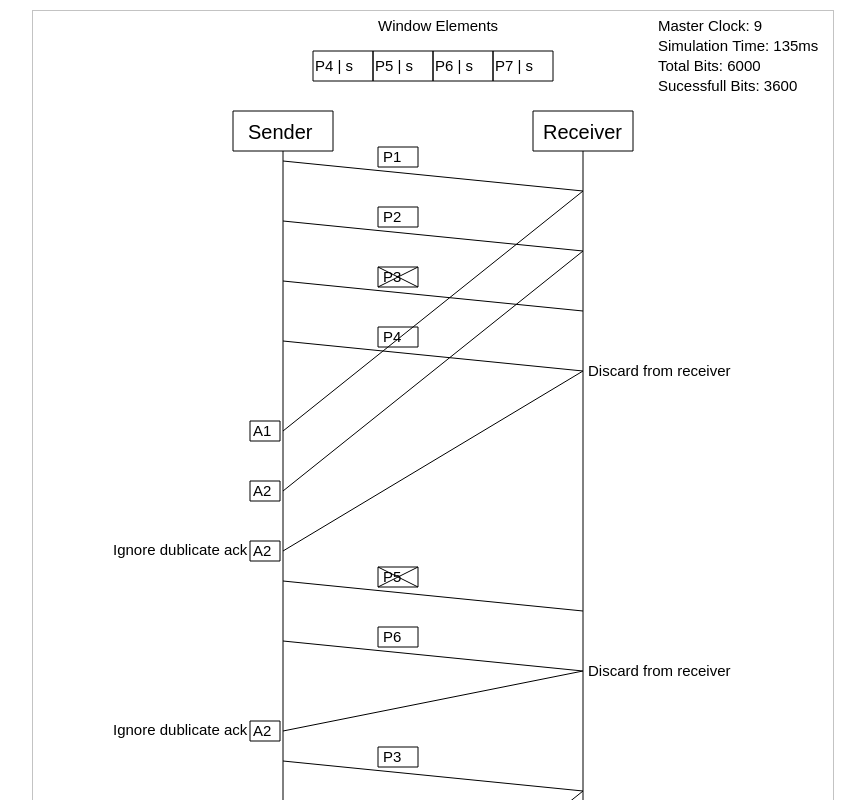
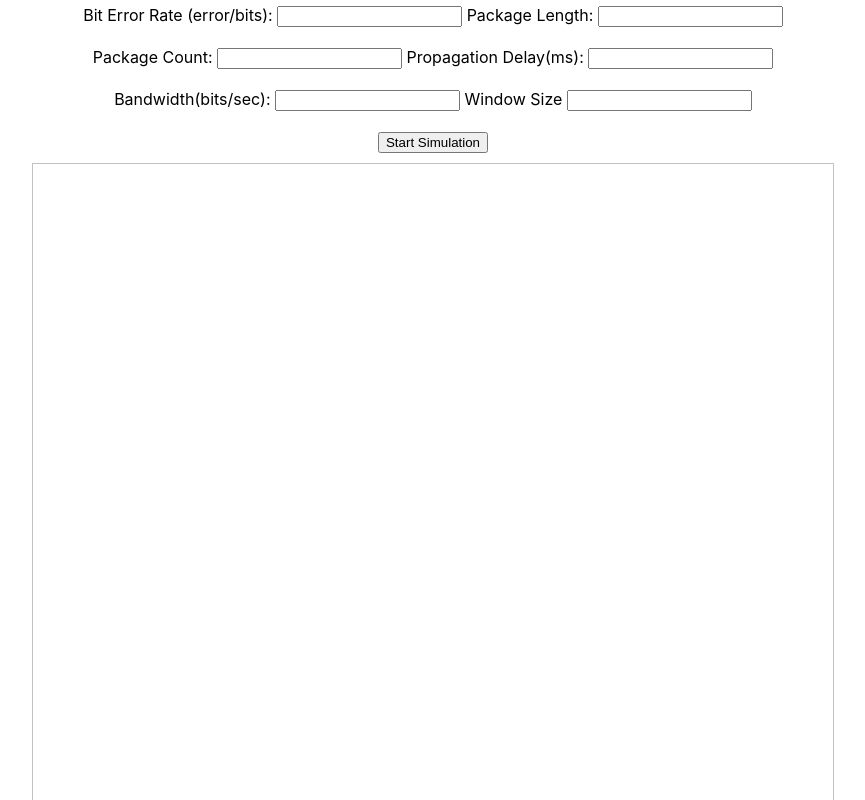
Before and after one commit to kaancembertas/Pipeline-GoBackN-Simulation, a React (Create React App) app: page / in a window 1280 px wide. Shown: the top 800 px of the page, without its empty margins (207-1072 px from the left). Built offline with nearby package versions, Linux system fonts and the light colour scheme.

Commit message:
Added input control for windowSize>packageCount

```diff
--- a/src/App.js
+++ b/src/App.js
@@ -13,12 +13,12 @@ export default class App extends Component {
     this.state = {
       isStartedSimulation: false,
       //Inputs
-      ber: 1000,
-      length: 400,
-      pcount: 9,
-      pdelay: 15,
-      bandwidth: 8000,
-      windowSize: 4
+      ber: '',
+      length: '',
+      pcount: '',
+      pdelay: '',
+      bandwidth: '',
+      windowSize: ''
     }
   }
 
@@ -31,24 +31,27 @@ export default class App extends Component {
   startSimulation = () => {
     if (this.state.ber === '' || this.state.length === '' || this.state.pcount === '' || this.state.pdelay === '') return;
 
-    this.setState({ isStartedSimulation: true });
-    this.initialize();
-    this.startSimulatorLoop();
-    this.startSendingPackages();
-  }
-
-  initialize = () => {
     //INPUTS
     App.lastY = 120;
     this.ber = parseInt(this.state.ber); //Bit Error Rate 10^-ber
-
     this.length = parseInt(this.state.length); //Package Length
     this.packageCount = parseInt(this.state.pcount); //Number of Packages
     this.propagationDelay = parseInt(this.state.pdelay);
     this.rtt = 2 * this.propagationDelay; //Run Trip Time (ms)
     this.timeout = 2 * this.rtt; //Timeout
     this.bandwidth = this.state.bandwidth; //bits per sec
-    this.windowSize = this.state.windowSize;
+    this.windowSize = parseInt(this.state.windowSize) > this.packageCount ? this.packageCount : parseInt(this.state.windowSize);
+
+    //console.log(this.windowSize * this.length * Math.pow(10, 3) / this.propagationDelay);
+
+    this.initialize();
+    this.startSimulatorLoop();
+    this.startSendingPackages();
+    this.setState({ isStartedSimulation: true });
+  }
+
+  initialize = () => {
+
 
     //Set Devices
     this.sender = new Sender(this.propagationDelay, this.windowSize, this.packageCount);
@@ -200,6 +203,10 @@ export default class App extends Component {
       <label>  Bandwidth(bits/sec): </label>
       <input disabled={this.state.isStartedSimulation} type="number"
         onChange={(e) => this.setState({ bandwidth: e.target.value })} />
+
+      <label>  Window Size </label>
+      <input disabled={this.state.isStartedSimulation} type="number"
+        onChange={(e) => this.setState({ windowSize: e.target.value })} />
       <br />
       <br />
       <input disabled={this.state.isStartedSimulation} type="button" value="Start Simulation" onClick={() => this.startSimulation()} />
@@ -209,7 +216,7 @@ export default class App extends Component {
 
     return (
       <div className="App">
-
+        {form}
         <canvas
           ref={this.canvasRef}
           id="canvas"
```
